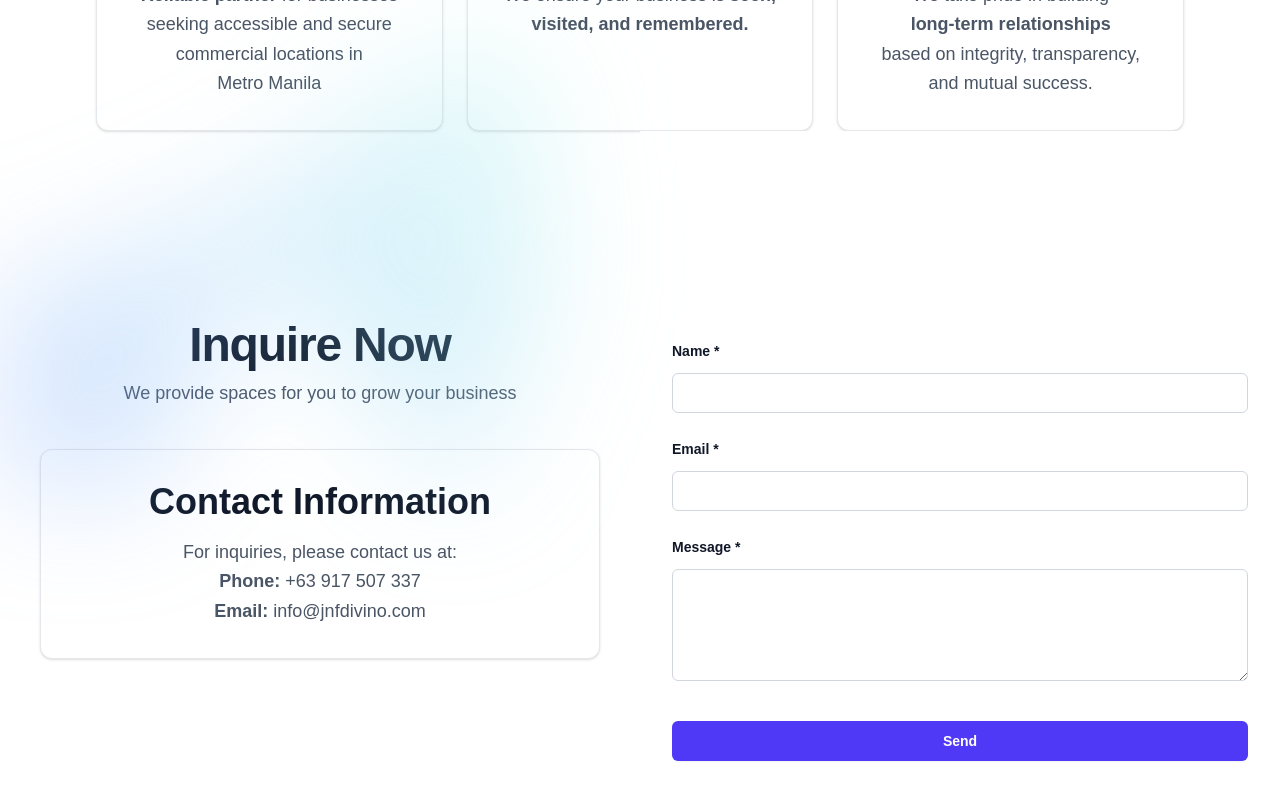
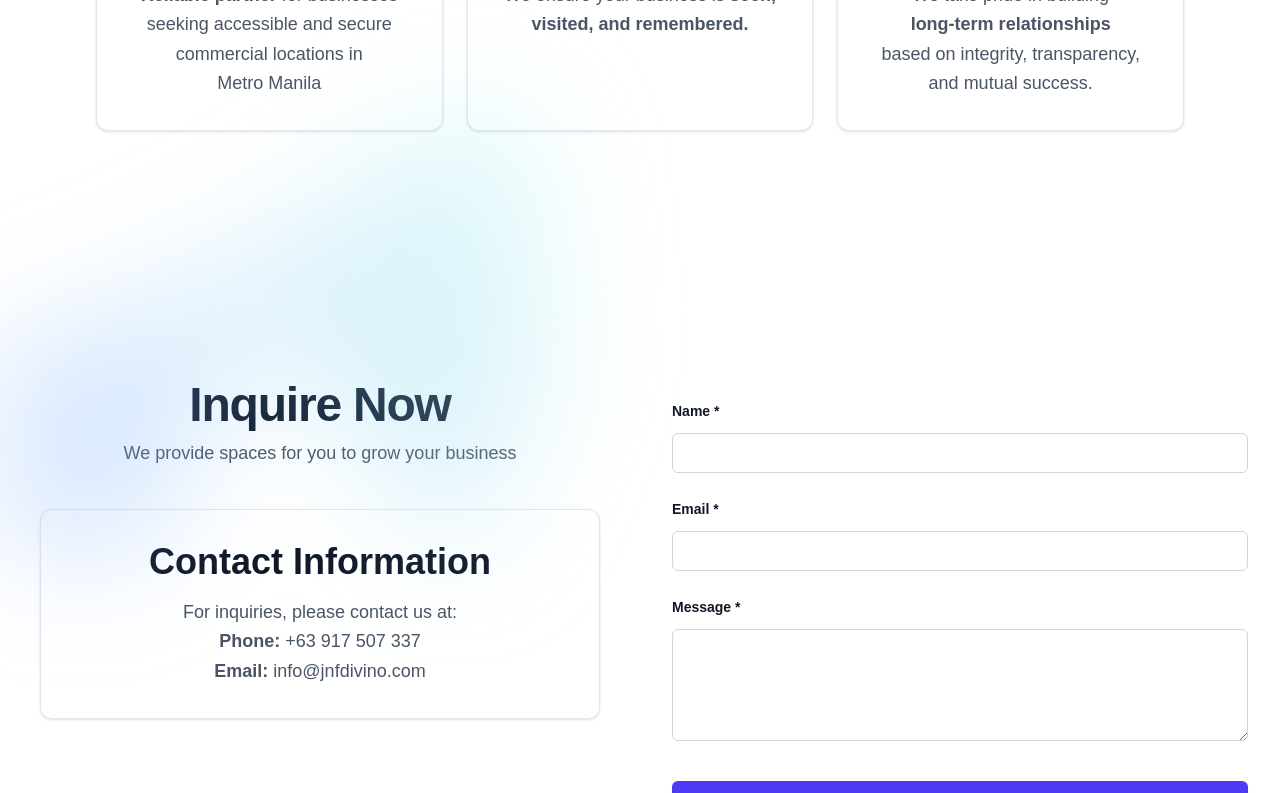
Before and after one commit to giarnodivino/jnf-react, a React (Vite) app: page / in a window 1280 px wide. Shown: the part 2420-3213 px from the top of the page. Built offline with nearby package versions, Linux system fonts and the light colour scheme.

Commit message:
contact changes

```diff
--- a/src/App.jsx
+++ b/src/App.jsx
@@ -128,7 +128,7 @@ function App() {
 
       {/* CONTACT US SECTION */}
       <section className="relative mx-auto mb-10" id="contactus">
-        <div className="lg:grid lg:grid-cols-2 items-center">
+        <div className="lg:grid lg:grid-cols-2 items-center mt-15">
           <div className="col-span-1 ">
             <div className="mx-auto max-w-2xl text-center">
               <h2 className="text-4xl font-semibold tracking-tight text-balance text-gray-900 sm:text-5xl">
```
